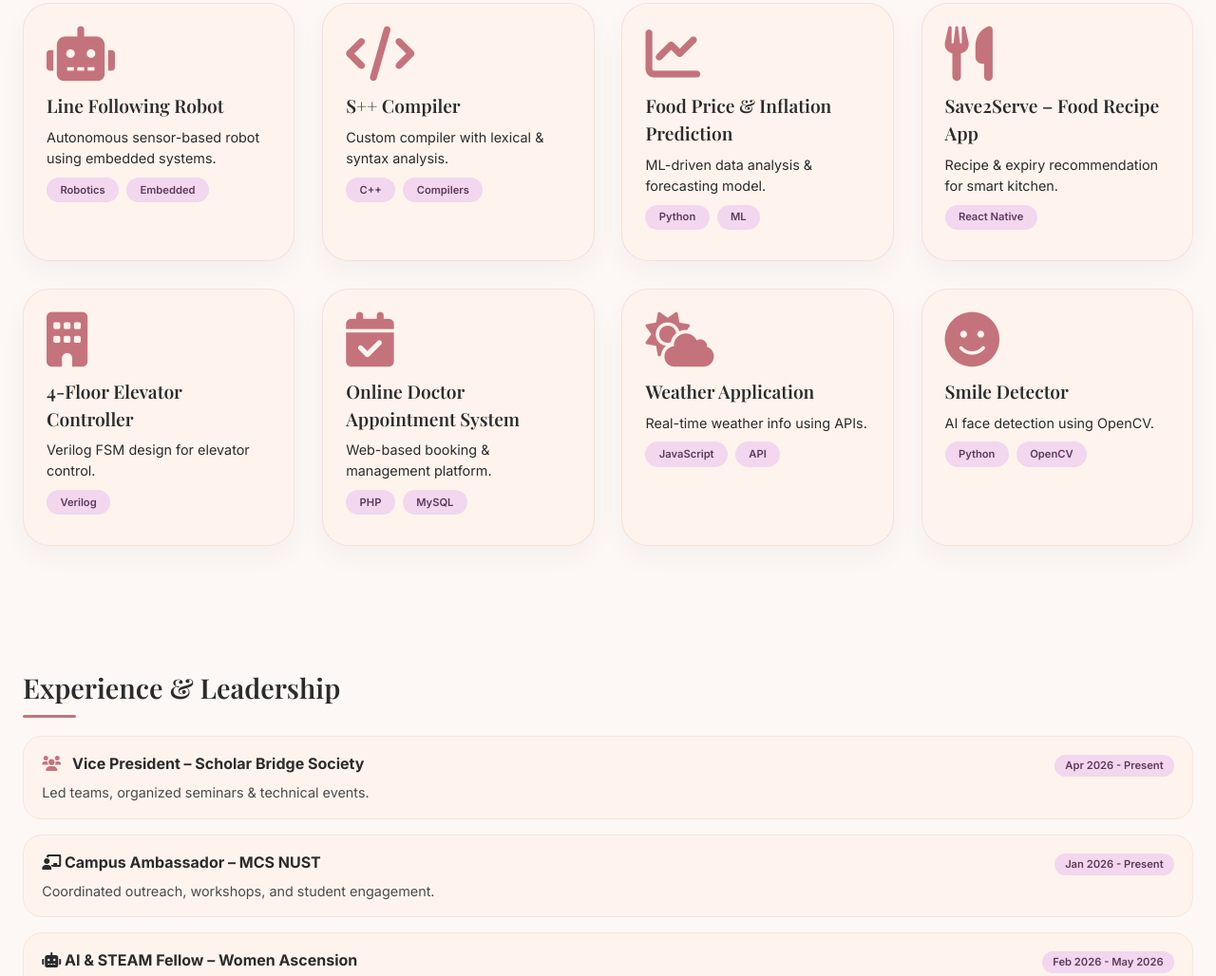
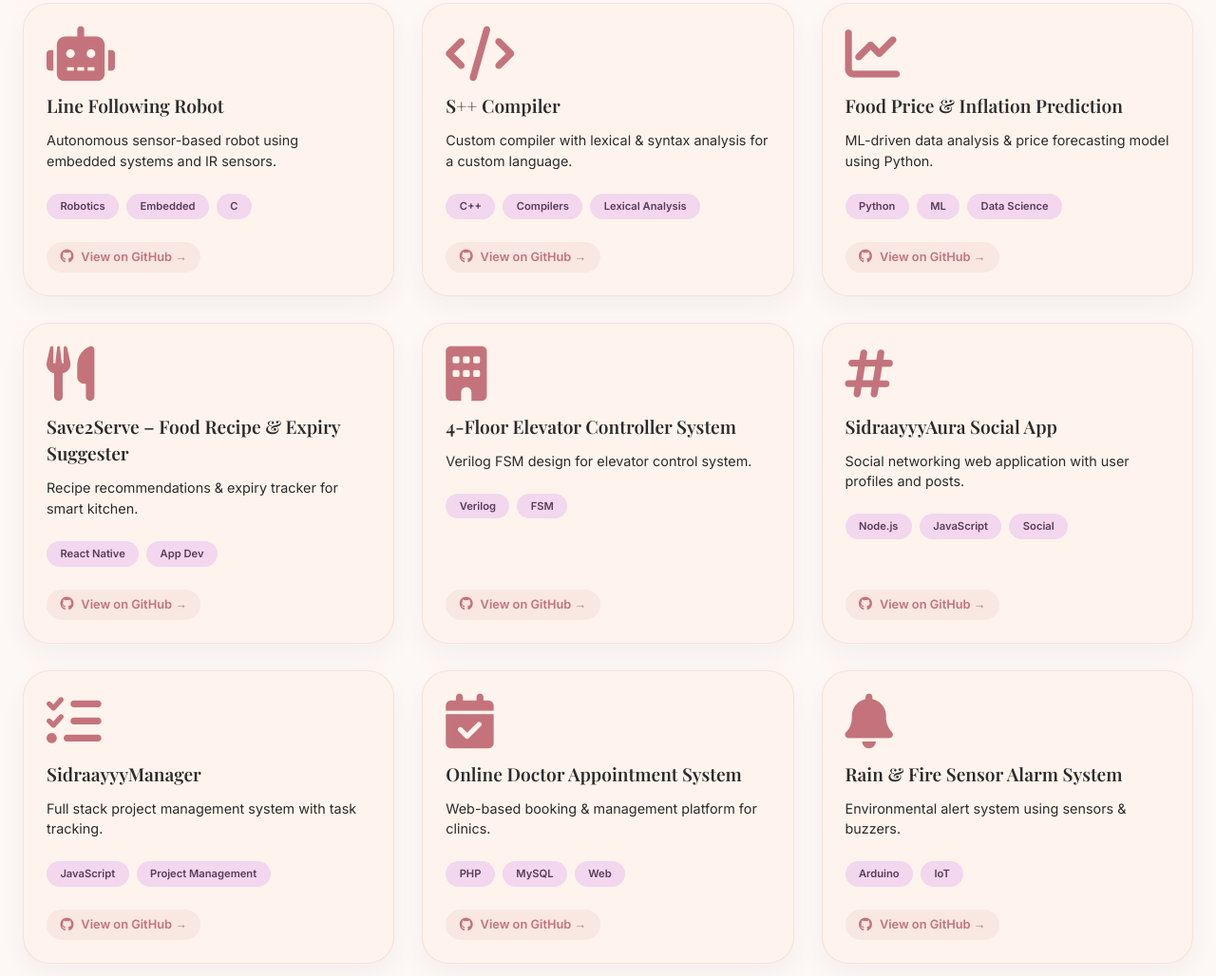
Before and after one commit to sidraliaqat/sidraliaqat.github.io, a plain HTML site: page index.html in a window 1280 px wide. Shown: the part 1390-2418 px from the top of the page at 95% size. Drawn offline with nearby package versions, Linux system fonts and the light colour scheme; a web font is replaced by a local one.

Commit message:
Update index.html

```diff
--- a/index.html
+++ b/index.html
@@ -109,6 +109,8 @@
             transition: all 0.25s ease;
             height: 100%;
             border: 1px solid rgba(196,115,124,0.15);
+            display: flex;
+            flex-direction: column;
         }
         .card:hover {
             transform: translateY(-5px);
@@ -178,7 +180,7 @@
             letter-spacing: -0.3px;
         }
 
-        /* Mobile menu button - only visible on mobile */
+        /* Mobile menu button */
         .mobile-menu-btn {
             display: none;
             background: #FFF4ED;
@@ -194,7 +196,6 @@
             box-shadow: 0 2px 8px rgba(196, 115, 124, 0.1);
         }
 
-        /* Desktop navigation */
         .nav-links {
             display: flex;
             gap: 2rem;
@@ -231,17 +232,14 @@
             color: #C4737C;
         }
 
-        /* Close button - hidden by default, only shown in mobile menu when open */
         .close-menu-btn {
             display: none;
         }
 
-        /* Mobile styles */
         @media (max-width: 820px) {
             .mobile-menu-btn {
                 display: flex;
             }
-
             .nav-links {
                 position: fixed;
                 top: 0;
@@ -259,11 +257,9 @@
                 border-left: 1px solid rgba(196, 115, 124, 0.15);
                 overflow-y: auto;
             }
-
             .nav-links.active {
                 right: 0;
             }
-
             .nav-links a {
                 width: 100%;
                 padding: 1rem 1.8rem;
@@ -272,18 +268,14 @@
                 border-bottom: 1px solid rgba(196, 115, 124, 0.08);
                 color: #2B2B2B;
             }
-
             .nav-links a:after {
                 display: none;
             }
-
             .nav-links a:hover {
                 background-color: #FFF4ED;
                 color: #C4737C;
                 padding-left: 2.2rem;
             }
-
-            /* Close button - now only appears when mobile menu is active via JS */
             .close-menu-btn {
                 display: flex;
                 position: absolute;
@@ -301,13 +293,10 @@
                 justify-content: center;
                 transition: all 0.2s;
             }
-
             .close-menu-btn:hover {
                 background: #F2D7EE;
                 transform: rotate(90deg);
             }
-
-            /* Overlay */
             .menu-overlay {
                 position: fixed;
                 top: 0;
@@ -321,34 +310,28 @@
                 visibility: hidden;
                 transition: all 0.3s ease;
             }
-
             .menu-overlay.active {
                 opacity: 1;
                 visibility: visible;
             }
         }
 
-        /* Extra small devices */
         @media (max-width: 480px) {
             .nav-container {
                 padding: 0.7rem 1.2rem;
             }
-
             .logo a {
                 font-size: 1.3rem;
             }
-
             .mobile-menu-btn {
                 width: 38px;
                 height: 38px;
                 font-size: 1.2rem;
             }
-
             .nav-links {
                 width: 260px;
                 right: -260px;
             }
-
             .nav-links a {
                 padding: 0.9rem 1.5rem;
                 font-size: 1rem;
@@ -428,7 +411,7 @@
         /* Projects grid */
         .projects-grid {
             display: grid;
-            grid-template-columns: repeat(auto-fill, minmax(280px, 1fr));
+            grid-template-columns: repeat(auto-fill, minmax(300px, 1fr));
             gap: 1.8rem;
         }
 
@@ -448,8 +431,34 @@
         }
         .project-title {
             font-size: 1.2rem;
-            margin-bottom: 0.5rem;
+            margin-bottom: 0.3rem;
             font-weight: 700;
+        }
+        .project-tags {
+            margin: 0.6rem 0 1rem 0;
+        }
+        .github-link {
+            margin-top: auto;
+            display: inline-flex;
+            align-items: center;
+            gap: 8px;
+            font-size: 0.8rem;
+            font-weight: 600;
+            color: #C4737C;
+            text-decoration: none;
+            background: rgba(196,115,124,0.1);
+            padding: 0.4rem 0.9rem;
+            border-radius: 40px;
+            width: fit-content;
+            transition: all 0.2s;
+        }
+        .github-link i {
+            font-size: 0.9rem;
+        }
+        .github-link:hover {
+            background: #C4737C;
+            color: white;
+            transform: translateX(4px);
         }
 
         /* Experience & Education */
@@ -655,6 +664,9 @@
         <div class="container">
             <h2>Featured Projects</h2>
             <div class="projects-grid" id="projectsGrid"></div>
+            <div style="text-align: center; margin-top: 2rem;">
+                <a href="https://github.com/sidraliaqat" target="_blank" class="btn btn-outline"><i class="fab fa-github"></i> Explore all on GitHub</a>
+            </div>
         </div>
     </section>
 
@@ -698,21 +710,42 @@
 </footer>
 
 <script>
+    // Complete list of all projects with GitHub repo links (username-based, you can update individual links if needed)
     const projects = [
-        { title: "Line Following Robot", desc: "Autonomous sensor-based robot using embedded systems.", tags: ["Robotics", "Embedded"], icon: "fa-robot" },
-        { title: "S++ Compiler", desc: "Custom compiler with lexical & syntax analysis.", tags: ["C++", "Compilers"], icon: "fa-code" },
-        { title: "Food Price & Inflation Prediction", desc: "ML-driven data analysis & forecasting model.", tags: ["Python", "ML"], icon: "fa-chart-line" },
-        { title: "Save2Serve – Food Recipe App", desc: "Recipe & expiry recommendation for smart kitchen.", tags: ["React Native"], icon: "fa-utensils" },
-        { title: "4-Floor Elevator Controller", desc: "Verilog FSM design for elevator control.", tags: ["Verilog"], icon: "fa-building" },
-        { title: "Online Doctor Appointment System", desc: "Web-based booking & management platform.", tags: ["PHP", "MySQL"], icon: "fa-calendar-check" },
-        { title: "Weather Application", desc: "Real-time weather info using APIs.", tags: ["JavaScript", "API"], icon: "fa-cloud-sun" },
-        { title: "Smile Detector", desc: "AI face detection using OpenCV.", tags: ["Python", "OpenCV"], icon: "fa-face-smile" }
-    ];
+    { title: "Line Following Robot", desc: "Autonomous sensor-based robot using embedded systems and IR sensors.", tags: ["Robotics", "Embedded", "C"], icon: "fa-robot", gh: "line-following-robot" },
+    { title: "S++ Compiler", desc: "Custom compiler with lexical & syntax analysis for a custom language.", tags: ["C++", "Compilers", "Lexical Analysis"], icon: "fa-code", gh: "s_plus_plus_compiler" },
+    { title: "Food Price & Inflation Prediction", desc: "ML-driven data analysis & price forecasting model using Python.", tags: ["Python", "ML", "Data Science"], icon: "fa-chart-line", gh: "Food-Price-and-Inflation-Prediction" },
+    { title: "Save2Serve – Food Recipe & Expiry Suggester", desc: "Recipe recommendations & expiry tracker for smart kitchen.", tags: ["React Native", "App Dev"], icon: "fa-utensils", gh: "Save2Serve-MobileApp" },
+    { title: "4-Floor Elevator Controller System", desc: "Verilog FSM design for elevator control system.", tags: ["Verilog", "FSM"], icon: "fa-building", gh: "Elevator-Controller-System" },
+    { title: "SidraayyyAura Social App", desc: "Social networking web application with user profiles and posts.", tags: ["Node.js", "JavaScript", "Social"], icon: "fa-hashtag", gh: "social_app" },
+    { title: "SidraayyyManager", desc: "Full stack project management system with task tracking.", tags: ["JavaScript", "Project Management"], icon: "fa-tasks", gh: "project_manager" },
+    { title: "Online Doctor Appointment System", desc: "Web-based booking & management platform for clinics.", tags: ["PHP", "MySQL", "Web"], icon: "fa-calendar-check", gh: "Online-Doctors-Appointment-System" },
+    { title: "Rain & Fire Sensor Alarm System", desc: "Environmental alert system using sensors & buzzers.", tags: ["Arduino", "IoT"], icon: "fa-bell", gh: "DLD_Rain-And-Fire-Sensor-Alarm" },
+    { title: "Online Food Ordering System", desc: "Java database system for restaurant food ordering.", tags: ["Java", "JDBC"], icon: "fa-hamburger", gh: "OOP_DB_Online-Food-Ordering-System" },
+    { title: "Weather Application", desc: "Real-time weather information using REST APIs.", tags: ["Python", "API"], icon: "fa-cloud-sun", gh: "Weather-Application" },
+    { title: "Smile Detector", desc: "AI face detection system using OpenCV & Python.", tags: ["Python", "OpenCV", "AI"], icon: "fa-face-smile", gh: "AI_Smile-Detector" },
+    { title: "Voice Controlled Contact Manager", desc: "Speech-based contact management system.", tags: ["Python", "SpeechRecognition"], icon: "fa-microphone-alt", gh: "AI_Voice-Controlled-Contact-Manager" },
+    { title: "Electricity Bill Generator", desc: "Automated billing system with consumption calculator.", tags: ["C", "System"], icon: "fa-file-invoice-dollar", gh: "PF_Electricity-Bill-Generator" },
+    { title: "Phone Directory System", desc: "C++ contact management tool with search & sort.", tags: ["C++", "Data Structures"], icon: "fa-phone-alt", gh: "DS_Phone-Directory-System" },
+];
+
+    // Helper to generate GitHub project URL (base + repo name)
+    function getGithubLink(repoSlug) {
+        return `https://github.com/sidraliaqat/${repoSlug}`;
+    }
 
     function renderProjects() {
         const grid = document.getElementById('projectsGrid');
         if(grid) {
-            grid.innerHTML = projects.map(proj => `<div class="card"><div class="project-icon"><i class="fas ${proj.icon} fa-2x"></i></div><h3 class="project-title">${proj.title}</h3><p style="font-size:0.9rem; margin: 0.5rem 0;">${proj.desc}</p><div class="project-tags">${proj.tags.map(t => `<span class="badge">${t}</span>`).join('')}</div></div>`).join('');
+            grid.innerHTML = projects.map(proj => `
+                <div class="card">
+                    <div class="project-icon"><i class="fas ${proj.icon} fa-2x"></i></div>
+                    <h3 class="project-title">${proj.title}</h3>
+                    <p style="font-size:0.9rem; margin: 0.4rem 0 0.8rem;">${proj.desc}</p>
+                    <div class="project-tags">${proj.tags.map(t => `<span class="badge">${t}</span>`).join('')}</div>
+                    <a href="${getGithubLink(proj.gh)}" target="_blank" class="github-link"><i class="fab fa-github"></i> View on GitHub →</a>
+                </div>
+            `).join('');
         }
     }
     renderProjects();
```
